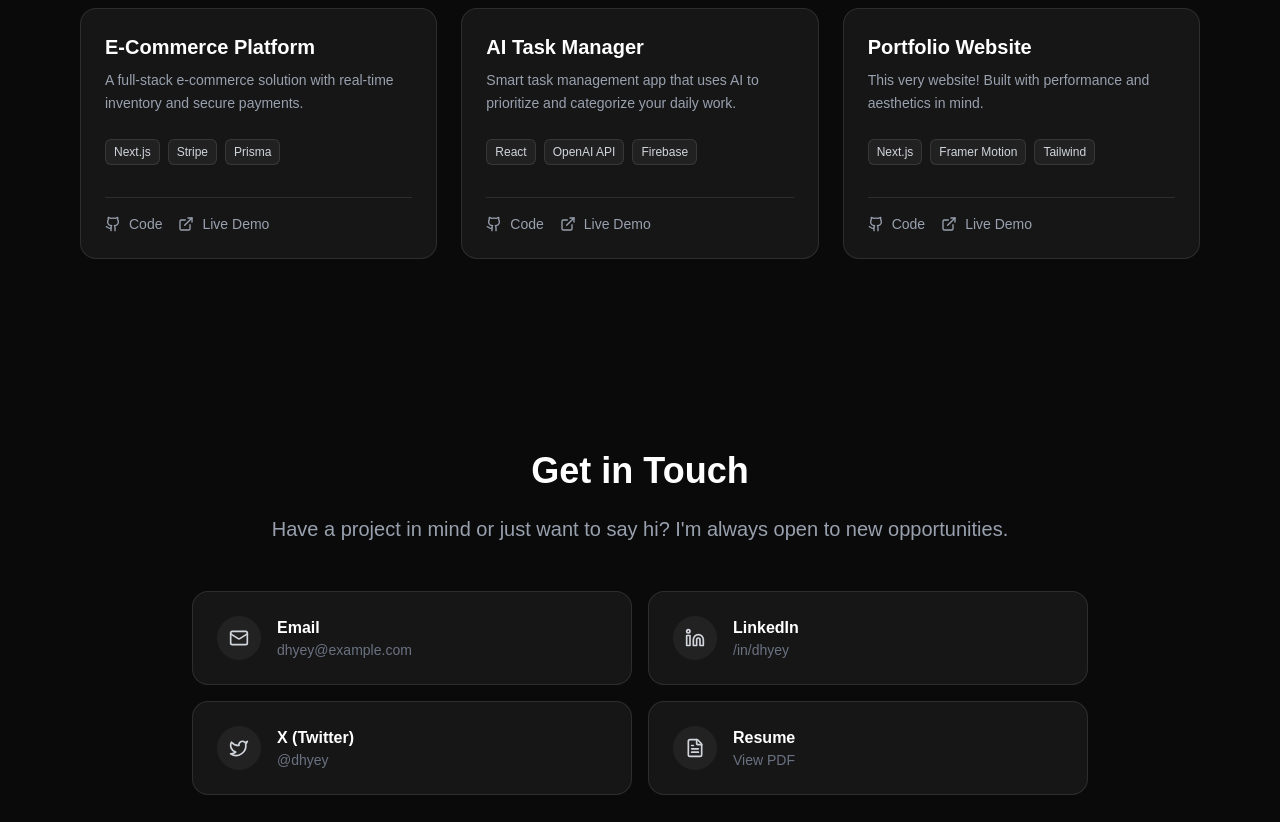
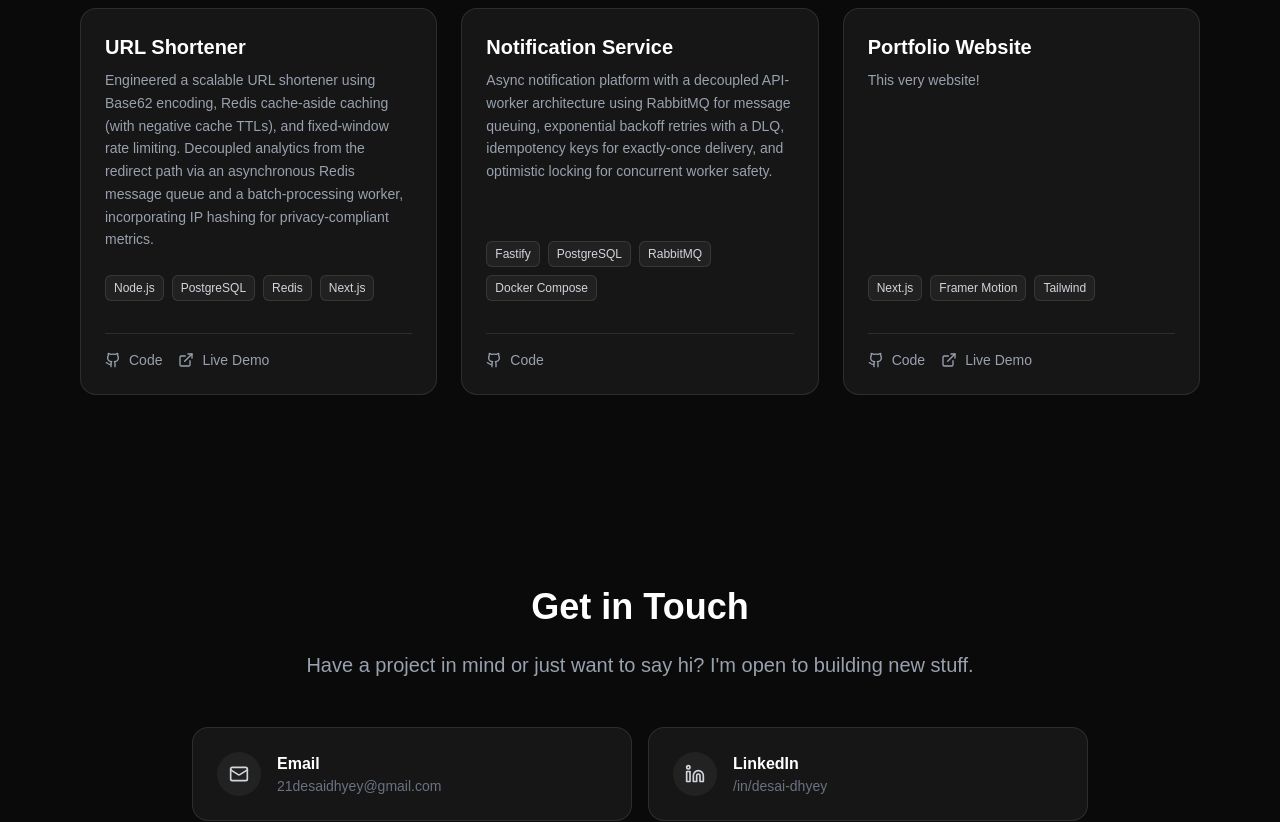
Before and after one commit to DhyeyDesai/dhyey-portfolio, a Next.js app: page / in a window 1280 px wide. Shown: the part 1540-2362 px from the top of the page. Built offline with nearby package versions, Linux system fonts and the light colour scheme; a web font is replaced by a local one.

Commit message:
update contact and projects section

```diff
--- a/components/Contact.tsx
+++ b/components/Contact.tsx
@@ -5,7 +5,10 @@ import { Mail, Linkedin, Twitter, FileText } from "lucide-react";
 
 export default function Contact() {
   return (
-    <section id="contact" className="py-24 px-4 md:px-20 bg-background relative overflow-hidden">
+    <section
+      id="contact"
+      className="py-24 px-4 md:px-20 bg-background relative overflow-hidden"
+    >
       <div className="max-w-4xl mx-auto relative z-10">
         <motion.div
           initial={{ opacity: 0, y: 20 }}
@@ -17,34 +20,35 @@ export default function Contact() {
             Get in Touch
           </h2>
           <p className="text-xl text-gray-400">
-            Have a project in mind or just want to say hi? I&apos;m always open to new opportunities.
+            Have a project in mind or just want to say hi? I&apos;m open to
+            building new stuff.
           </p>
         </motion.div>
 
         <div className="grid grid-cols-1 md:grid-cols-2 gap-4">
           <ContactLink
-            href="mailto:dhyey@example.com"
+            href="mailto:21desaidhyey@gmail.com"
             icon={<Mail size={20} />}
             label="Email"
-            sublabel="dhyey@example.com"
+            sublabel="21desaidhyey@gmail.com"
             delay={0.1}
           />
           <ContactLink
-            href="https://linkedin.com/in/dhyey"
+            href="https://www.linkedin.com/in/desai-dhyey/"
             icon={<Linkedin size={20} />}
             label="LinkedIn"
-            sublabel="/in/dhyey"
+            sublabel="/in/desai-dhyey"
             delay={0.2}
           />
           <ContactLink
-            href="https://x.com/dhyey"
+            href="https://x.com/dhyeytwt"
             icon={<Twitter size={20} />}
             label="X (Twitter)"
-            sublabel="@dhyey"
+            sublabel="@dhyeytwt"
             delay={0.3}
           />
           <ContactLink
-            href="https://drive.google.com/file/d/your-resume-link"
+            href="https://drive.google.com/file/d/1EoxoTRWv3iv2L9OvS_F6wTORk1abok2G"
             icon={<FileText size={20} />}
             label="Resume"
             sublabel="View PDF"
@@ -56,7 +60,19 @@ export default function Contact() {
   );
 }
 
-function ContactLink({ href, icon, label, sublabel, delay }: { href: string; icon: React.ReactNode; label: string; sublabel: string; delay: number }) {
+function ContactLink({
+  href,
+  icon,
+  label,
+  sublabel,
+  delay,
+}: {
+  href: string;
+  icon: React.ReactNode;
+  label: string;
+  sublabel: string;
+  delay: number;
+}) {
   return (
     <motion.a
       href={href}
@@ -72,7 +88,9 @@ function ContactLink({ href, icon, label, sublabel, delay }: { href: string; ico
       </div>
       <div>
         <h3 className="font-semibold text-white">{label}</h3>
-        <p className="text-sm text-gray-500 group-hover:text-gray-400 transition-colors">{sublabel}</p>
+        <p className="text-sm text-gray-500 group-hover:text-gray-400 transition-colors">
+          {sublabel}
+        </p>
       </div>
     </motion.a>
   );
--- a/components/Projects.tsx
+++ b/components/Projects.tsx
@@ -5,22 +5,24 @@ import { ExternalLink, Github } from "lucide-react";
 
 const projects = [
   {
-    title: "E-Commerce Platform",
-    description: "A full-stack e-commerce solution with real-time inventory and secure payments.",
-    tags: ["Next.js", "Stripe", "Prisma"],
-    link: "#",
-    github: "#",
+    title: "URL Shortener",
+    description:
+      "Engineered a scalable URL shortener using Base62 encoding, Redis cache-aside caching (with negative cache TTLs), and fixed-window rate limiting. Decoupled analytics from the redirect path via an asynchronous Redis message queue and a batch-processing worker, incorporating IP hashing for privacy-compliant metrics.",
+    tags: ["Node.js", "PostgreSQL", "Redis", "Next.js"],
+    link: "https://dd-url-shortener.vercel.app/",
+    github: "https://github.com/DhyeyDesai/url-shortener/",
   },
   {
-    title: "AI Task Manager",
-    description: "Smart task management app that uses AI to prioritize and categorize your daily work.",
-    tags: ["React", "OpenAI API", "Firebase"],
-    link: "#",
-    github: "#",
+    title: "Notification Service",
+    description:
+      "Async notification platform with a decoupled API-worker architecture using RabbitMQ for message queuing, exponential backoff retries with a DLQ, idempotency keys for exactly-once delivery, and optimistic locking for concurrent worker safety.",
+    tags: ["Fastify", "PostgreSQL", "RabbitMQ", "Docker Compose"],
+    link: "",
+    github: "https://github.com/DhyeyDesai/notification-service",
   },
   {
     title: "Portfolio Website",
-    description: "This very website! Built with performance and aesthetics in mind.",
+    description: "This very website!",
     tags: ["Next.js", "Framer Motion", "Tailwind"],
     link: "#",
     github: "#",
@@ -29,7 +31,10 @@ const projects = [
 
 export default function Projects() {
   return (
-    <section id="projects" className="py-24 px-4 md:px-20 bg-background relative">
+    <section
+      id="projects"
+      className="py-24 px-4 md:px-20 bg-background relative"
+    >
       <div className="max-w-7xl mx-auto">
         <motion.div
           initial={{ opacity: 0, y: 20 }}
@@ -41,7 +46,8 @@ export default function Projects() {
             Selected Work
           </h2>
           <p className="text-gray-400 max-w-2xl">
-            A collection of projects that showcase my passion for building clean and functional software.
+            A collection of projects that showcase my passion for building clean
+            and functional software.
           </p>
         </motion.div>
 
@@ -65,21 +71,32 @@ export default function Projects() {
 
               <div className="flex flex-wrap gap-2 mb-8 mt-auto">
                 {project.tags.map((tag, i) => (
-                  <span key={i} className="px-2 py-1 text-xs rounded-md bg-white/5 text-gray-300 border border-white/10">
+                  <span
+                    key={i}
+                    className="px-2 py-1 text-xs rounded-md bg-white/5 text-gray-300 border border-white/10"
+                  >
                     {tag}
                   </span>
                 ))}
               </div>
 
               <div className="flex gap-4 pt-4 border-t border-white/10">
-                <a href={project.github} className="flex items-center gap-2 text-sm text-gray-400 hover:text-white transition-colors">
+                <a
+                  href={project.github}
+                  className="flex items-center gap-2 text-sm text-gray-400 hover:text-white transition-colors"
+                >
                   <Github size={16} />
                   <span>Code</span>
                 </a>
-                <a href={project.link} className="flex items-center gap-2 text-sm text-gray-400 hover:text-white transition-colors">
-                  <ExternalLink size={16} />
-                  <span>Live Demo</span>
-                </a>
+                {project.link && (
+                  <a
+                    href={project.link}
+                    className="flex items-center gap-2 text-sm text-gray-400 hover:text-white transition-colors"
+                  >
+                    <ExternalLink size={16} />
+                    <span>Live Demo</span>
+                  </a>
+                )}
               </div>
             </motion.div>
           ))}
```
